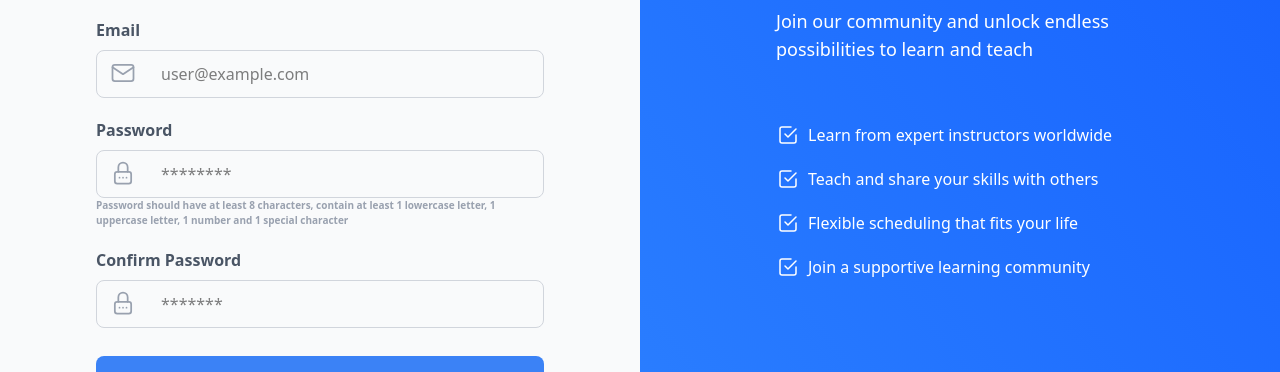
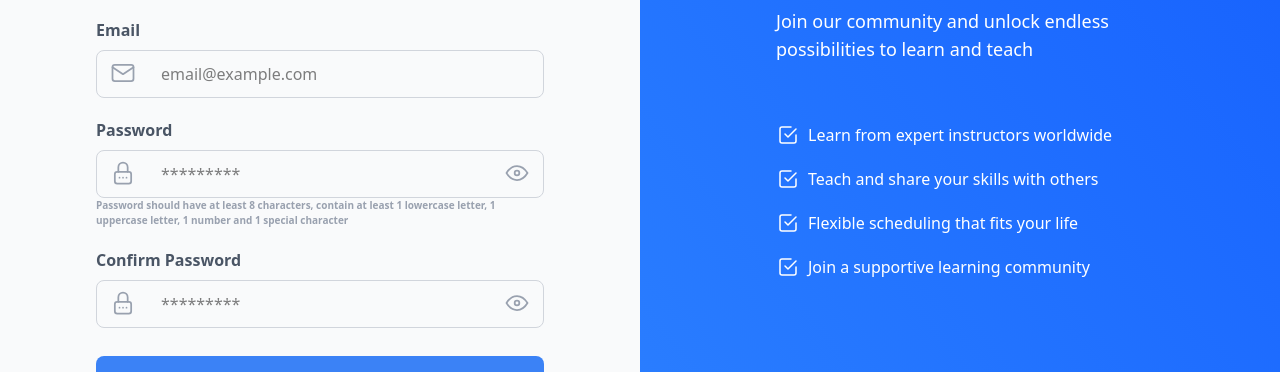
Before and after one commit to JonaRdzEs/skill-share, a Next.js app: page /signup in a window 1280 px wide. Shown: the part 313-685 px from the top of the page. Built offline with nearby package versions, Linux system fonts and the light colour scheme.

Commit message:
Improved email and password inputs

```diff
--- a/src/components/ui/Input.tsx
+++ b/src/components/ui/Input.tsx
@@ -3,25 +3,29 @@ import { ComponentPropsWithoutRef } from "react";
 interface Props extends ComponentPropsWithoutRef<"input"> {
   label: string;
   id: string;
-  icon?: React.ReactNode;
+  leftIcon?: React.ReactNode;
+  rightIcon?: React.ReactNode;
   error?: string
 }
 
-export function Input({ label, id, className = "", error = "", icon, ...props }: Props) {
+export function Input({ label, id, className = "", error = "", leftIcon, rightIcon, ...props }: Props) {
   return (
     <div className={`flex flex-col justify-start items-start gap-2 ${className}`}>
       <label htmlFor={id} className="text-gray-600 font-semibold">
         {label}
       </label>
       <div className="border border-gray-300 rounded-lg relative w-full h-full">
-        {icon && (
-          <div className="absolute left-3 top-1/6">{icon}</div>
+        {leftIcon && (
+          <div className="absolute left-3 top-1/6">{leftIcon}</div>
         )}
         <input
           id={id}
           {...props}
           className={`w-full h-full pl-16 pr-5 py-3 rounded-lg focus:outline-none focus:ring-2 focus:ring-primary focus:border-transparent ${error && "ring ring-red-500"}`}
         />
+        {rightIcon && (
+          <div className="absolute right-3 top-1/6">{rightIcon}</div>
+        )}
       </div>
       {error && <p className="text-sm text-red-500">{error}</p>}
     </div>
--- /dev/null
+++ b/src/components/ui/TextError.tsx
@@ -0,0 +1,12 @@
+interface Props {
+  className?: string;
+  error: string;
+  size?: "xs" | "sm" | "base" | "lg";
+}
+
+export function TextError({ className = "", error, size = "sm" }: Props) {
+  const textSize = `text-${size}`;
+  return (
+    <p className={`text-red-500 text-center my-4 ${textSize} ${className}`}>{error}</p>
+  )
+}
--- /dev/null
+++ b/src/components/ui/icons/Eye.tsx
@@ -0,0 +1,21 @@
+import { SVGProps } from "react";
+
+export function Eye(props: SVGProps<SVGSVGElement>) {
+  return(
+  <svg
+    xmlns="http://www.w3.org/2000/svg"
+    width={24}
+    height={24}
+    viewBox="0 0 24 24"
+    fill="none"
+    stroke="currentColor"
+    strokeWidth={1.5}
+    strokeLinecap="round"
+    strokeLinejoin="round"
+    {...props}
+  >
+    <path stroke="none" d="M0 0h24v24H0z" fill="none" />
+    <path d="M10 12a2 2 0 1 0 4 0a2 2 0 0 0 -4 0" />
+    <path d="M21 12c-2.4 4 -5.4 6 -9 6c-3.6 0 -6.6 -2 -9 -6c2.4 -4 5.4 -6 9 -6c3.6 0 6.6 2 9 6" />
+  </svg>);
+}
--- a/src/components/ui/icons/index.ts
+++ b/src/components/ui/icons/index.ts
@@ -4,9 +4,11 @@ export * from "./Certificate";
 export * from "./Checkbox";
 export * from "./Clock";
 export * from "./Email";
+export * from "./Eye";
 export * from "./LockPassword";
 export * from "./RightArrow";
 export * from "./Shield";
+export * from "./SlashEye";
 export * from "./Star";
 export * from "./TrendingUp";
 export * from "./User";
--- a/src/components/ui/index.ts
+++ b/src/components/ui/index.ts
@@ -3,3 +3,4 @@ export * from "./Card";
 export * from "./HomeLink";
 export * from "./Input";
 export * from "./Link";
+export * from "./TextError";
--- a/src/features/auth/components/EmailInput.tsx
+++ b/src/features/auth/components/EmailInput.tsx
@@ -1,18 +1,30 @@
 "use client";
 
-import { ComponentPropsWithoutRef } from "react";
+import { Input } from "@/src/components/ui";
+import { Email } from "@/src/components/ui/icons";
+import { ComponentProps } from "react";
 
-interface Props extends ComponentPropsWithoutRef<"input"> {
-  label: string
-  id: string;
+interface Props
+  extends Omit<ComponentProps<typeof Input>, "label" | "leftIcon" | "type" | "placeholder" | "id"> {
+  label?: string;
+  id?: string;
+  placeholder?: string;
 }
 
-export function EmailInput({ label, id, ...props}: Props) {
-
+export function EmailInput({
+  label = "Email",
+  id = "email",
+  placeholder = "email@example.com",
+  ...props
+}: Props) {
   return (
-    <div>
-      <label htmlFor={id}>{label}</label>
-      <input id={id} {...props} />
-    </div>
+    <Input
+      label={label}
+      id={id}
+      type="email"
+      placeholder={placeholder}
+      leftIcon={<Email width={28} height={28} className="text-gray-400" />}
+      {...props}
+    />
   );
 }
--- /dev/null
+++ b/src/features/auth/components/PasswordInput.tsx
@@ -0,0 +1,53 @@
+"use client";
+
+import { type ComponentProps, useState } from "react";
+import { Input } from "@/src/components/ui";
+import { LockPassword, Eye, SlashEye } from "@/src/components/ui/icons";
+
+interface Props
+  extends Omit<
+    ComponentProps<typeof Input>,
+    "label" | "leftIcon" | "type" | "placeholder" | "rightIcon"
+  > {
+  label?: string;
+  id: string;
+  placeholder?: string;
+}
+
+export function PasswordInput({
+  label = "Password",
+  id,
+  placeholder = "*********",
+  ...props
+}: Props) {
+  const [showedPassword, setShowedPassword] = useState<boolean>(false);
+
+  const onToggleVisibility = () => setShowedPassword((prevState) => !prevState);
+
+  return (
+    <Input
+      label={label}
+      type={showedPassword ? "text" : "password"}
+      id={id}
+      placeholder={placeholder}
+      leftIcon={
+        <LockPassword width={28} height={28} className="text-gray-400" />
+      }
+      rightIcon={
+        <button
+          type="button"
+          aria-label={`${showedPassword ? "hide" : "show"} password`}
+          onClick={onToggleVisibility}
+        >
+          {showedPassword ? (
+            <SlashEye width={28} height={28} className="text-gray-400" />
+          ) : (
+            <Eye width={28} height={28} className="text-gray-400" />
+          )}
+        </button>
+      }
+      className="mt-3"
+      {...props}
+    />
+  );
+}
--- a/src/features/auth/components/signin/SignInForm.tsx
+++ b/src/features/auth/components/signin/SignInForm.tsx
@@ -2,13 +2,18 @@
 
 import { useRouter } from "next/navigation";
 import { SubmitEvent, useState } from "react";
-import { Button, Input } from "@/src/components/ui";
-import { LockPassword, Email, RightArrow } from "@/src/components/ui/icons";
+import { Button, TextError } from "@/src/components/ui";
+import { RightArrow } from "@/src/components/ui/icons";
+import { EmailInput } from "../EmailInput";
+import { PasswordInput } from "../PasswordInput";
 import { login } from "../../services/login";
 
 export function SignInForm() {
   const router = useRouter();
   const [loading, setLoading] = useState<boolean>(false);
+  const [error, setError] = useState<string>("");
+
+  const cleanError = () => setError("");
 
   const onSubmit = (e: SubmitEvent<HTMLFormElement>) => {
     e.preventDefault();
@@ -16,33 +21,36 @@ export function SignInForm() {
     const email = data.get("email") as string;
     const password = data.get("pass") as string;
 
-    if(!email || !password) return;
+    if (!email || !password) return;
 
     setLoading(true);
-    login({ data: { email, password }, onSuccess: () => router.push("/home")});
-    setLoading(false);
+    login({
+      data: { email, password },
+      onSuccess: () => router.push("/home"),
+      onError: (err) => setError(err),
+      onSettled: () => setLoading(false),
+    });
   };
 
   return (
     <form className="w-full max-w-md mt-8" onSubmit={onSubmit}>
-      <Input
-        label="Email"
-        id="email"
-        type="email"
+      <EmailInput
         name="email"
-        placeholder="email@example.com"
-        icon={<Email width={28} height={28} className="text-gray-400" />}
+        onChange={cleanError}
       />
-      <Input
-        label="Password"
-        type="password"
+      <PasswordInput
         id="password"
         name="pass"
-        placeholder="*********"
-        icon={<LockPassword width={28} height={28} className="text-gray-400" />}
         className="mt-3"
+        onChange={cleanError}
       />
-      <Button variant="primary" loading={loading} disabled={loading} type="submit">
+      {error && <TextError error={error} />}
+      <Button
+        variant="primary"
+        loading={loading}
+        disabled={loading}
+        type="submit"
+      >
         Sign In
         <RightArrow className="text-white" />
       </Button>
--- a/src/features/auth/components/signup/SignUpForm.tsx
+++ b/src/features/auth/components/signup/SignUpForm.tsx
@@ -1,14 +1,11 @@
 "use client";
 
 import { useRouter } from "next/navigation";
-import { SubmitEvent, useState } from "react";
-import {
-  User,
-  LockPassword,
-  RightArrow,
-  Email,
-} from "@/src/components/ui/icons";
-import { Button, Input } from "@/src/components/ui";
+import { ChangeEvent, SubmitEvent, useState } from "react";
+import { User, RightArrow } from "@/src/components/ui/icons";
+import { Button, Input, TextError } from "@/src/components/ui";
+import { EmailInput } from "../EmailInput";
+import { PasswordInput } from "../PasswordInput";
 import { signup } from "../../services/signup";
 import { validateForm } from "@/src/helpers/signupForm";
 import { login } from "../../services/login";
@@ -16,12 +13,26 @@ import { login } from "../../services/login";
 export function SignUpForm() {
   const router = useRouter();
   const [loading, setLoading] = useState<boolean>(false);
-  const [errors, setErrors] = useState({
+  const [requestError, setRequestError] = useState<string>("");
+  const [errors, setErrors] = useState<{ [k: string]: string }>({
     name: "",
     email: "",
     password: "",
     passConfirm: "",
   });
+
+  const onLogin = (email: string, password: string): void => {
+    login({
+      data: { email, password },
+      onSuccess: () => router.push("/home"),
+    });
+  };
+
+  const handleCleanError = (e: ChangeEvent<HTMLInputElement>) => {
+    const inputId = e.target.id;
+
+    if (errors[inputId]) setErrors({ ...errors, [inputId]: "" });
+  };
 
   const onSubmit = async (e: SubmitEvent<HTMLFormElement>) => {
     e.preventDefault();
@@ -47,12 +58,8 @@ export function SignUpForm() {
     setLoading(true);
     signup({
       data,
-      onSuccess: () => {
-        login({
-          data: { email, password },
-          onSuccess: () => router.push("/home"),
-        });
-      },
+      onSuccess: () => onLogin(email, password),
+      onError: (err) => setRequestError(err),
       onSettled: () => setLoading(false),
     });
   };
@@ -65,13 +72,9 @@ export function SignUpForm() {
         type="text"
         name="username"
         placeholder="John Doe"
-        onChange={() => {
-          if (errors.name) {
-            setErrors({ ...errors, name: "" });
-          }
-        }}
+        onChange={handleCleanError}
         error={errors.name}
-        icon={
+        leftIcon={
           <User
             variant="outlined"
             width={28}
@@ -81,56 +84,34 @@ export function SignUpForm() {
         }
         className="mt-5"
       />
-      <Input
-        label="Email"
+      <EmailInput
         id="email"
         name="email"
-        type="email"
-        placeholder="user@example.com"
-        onChange={() => {
-          if (errors.email) {
-            setErrors({ ...errors, email: "" });
-          }
-        }}
+        onChange={handleCleanError}
         error={errors.email}
-        icon={<Email width={28} height={28} className="text-gray-400" />}
         className="mt-5"
       />
+      {requestError && (
+        <TextError className="text-left" size="xs" error={requestError} />
+      )}
       <div className="mt-5">
-        <Input
-          label="Password"
+        <PasswordInput
           id="password"
           name="pass"
-          type="password"
-          placeholder="********"
           error={errors.password}
-          onChange={() => {
-            if (errors.password) {
-              setErrors({ ...errors, password: "" });
-            }
-          }}
-          icon={
-            <LockPassword width={28} height={28} className="text-gray-400" />
-          }
+          onChange={handleCleanError}
         />
         <p className="text-gray-400 text-[10px] font-semibold">
           Password should have at least 8 characters, contain at least 1
           lowercase letter, 1 uppercase letter, 1 number and 1 special character
         </p>
       </div>
-      <Input
+      <PasswordInput
         label="Confirm Password"
-        id="password-confirm"
+        id="passConfirm"
         name="pass-confirm"
-        type="password"
-        placeholder="*******"
-        onChange={() => {
-          if (errors.passConfirm) {
-            setErrors({ ...errors, passConfirm: "" });
-          }
-        }}
+        onChange={handleCleanError}
         error={errors.passConfirm}
-        icon={<LockPassword width={28} height={28} className="text-gray-400" />}
         className="mt-5"
       />
       <Button
```
Also changed, not shown: src/components/ui/icons/SlashEye.tsx (added, +23 -0 lines).
